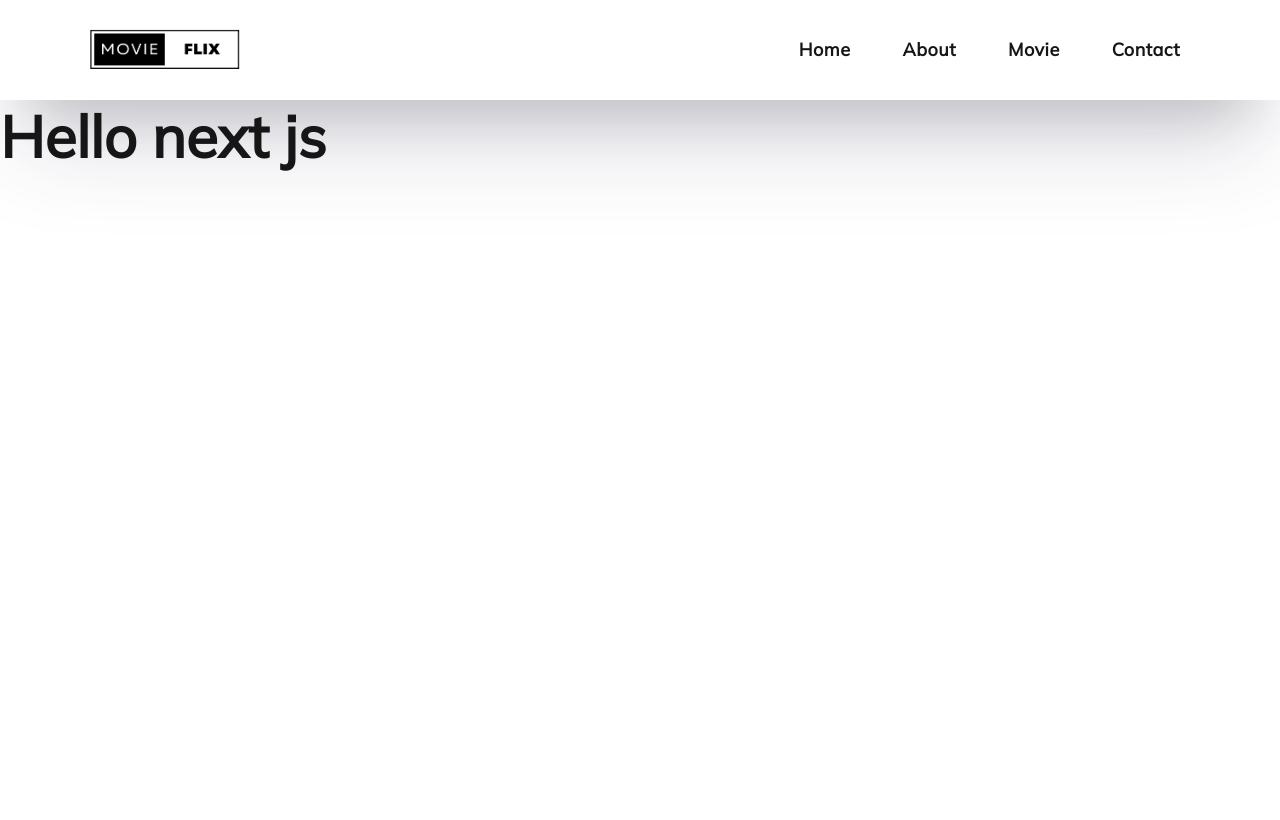
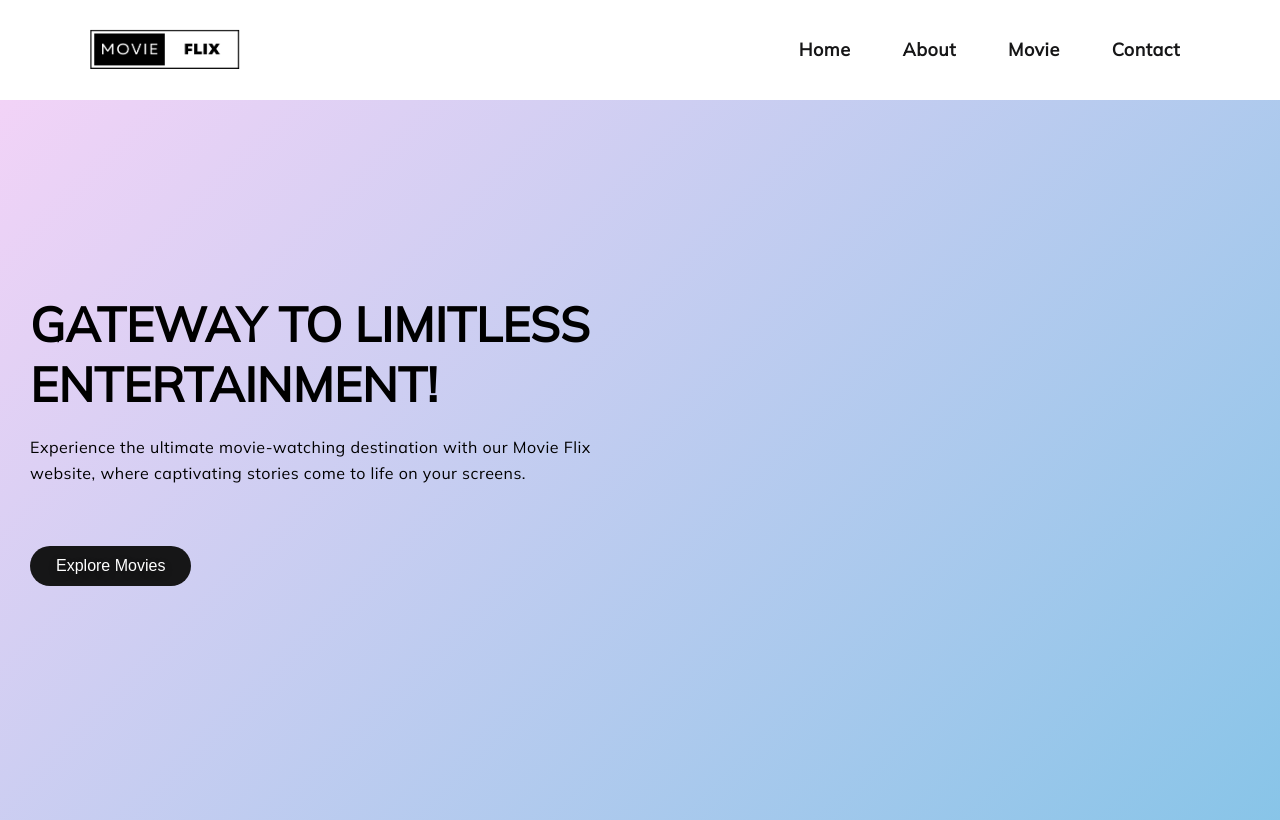
Before and after one commit to shuvo9620/movie-flix, a Next.js app: page / in a window 1280 px wide. Built offline with nearby package versions, Linux system fonts and the light colour scheme.

Commit message:
hero section added

```diff
--- /dev/null
+++ b/src/app/components/HeroSection.jsx
@@ -0,0 +1,33 @@
+import React from 'react';
+import heroStyles from "@/app/styles/herosection.module.css"
+import styles from "@/app/styles/common.module.css"
+import Link from 'next/link';
+import { Poppins } from 'next/font/google';
+
+
+const HeroSection = () => {
+    return (
+        <main className={heroStyles.main_section}>
+            <div className={styles.container}>
+                <div className={styles.grid_two_section}>
+                    <div className={heroStyles.hero_content}>
+                        <h1>Gateway to Limitless Entertainment!</h1>
+                        <p>Experience the ultimate movie-watching destination with our Movie Flix website, where captivating stories come to life on your screens.</p>
+                        <Link href='/movie'>
+                            <button>
+                                Explore Movies
+                            </button>
+                        </Link>
+                    </div>
+
+                    <div className={heroStyles.hero_image}>
+
+                    </div>
+                </div>
+
+            </div>
+        </main>
+    );
+};
+
+export default HeroSection;
--- a/src/app/page.js
+++ b/src/app/page.js
@@ -1,9 +1,10 @@
 import React from 'react';
+import HeroSection from './components/HeroSection';
 
 const page = () => {
   return (
     <>
-      <h1>Hello next js</h1>
+      <HeroSection></HeroSection>
     </>
   );
 };
```
